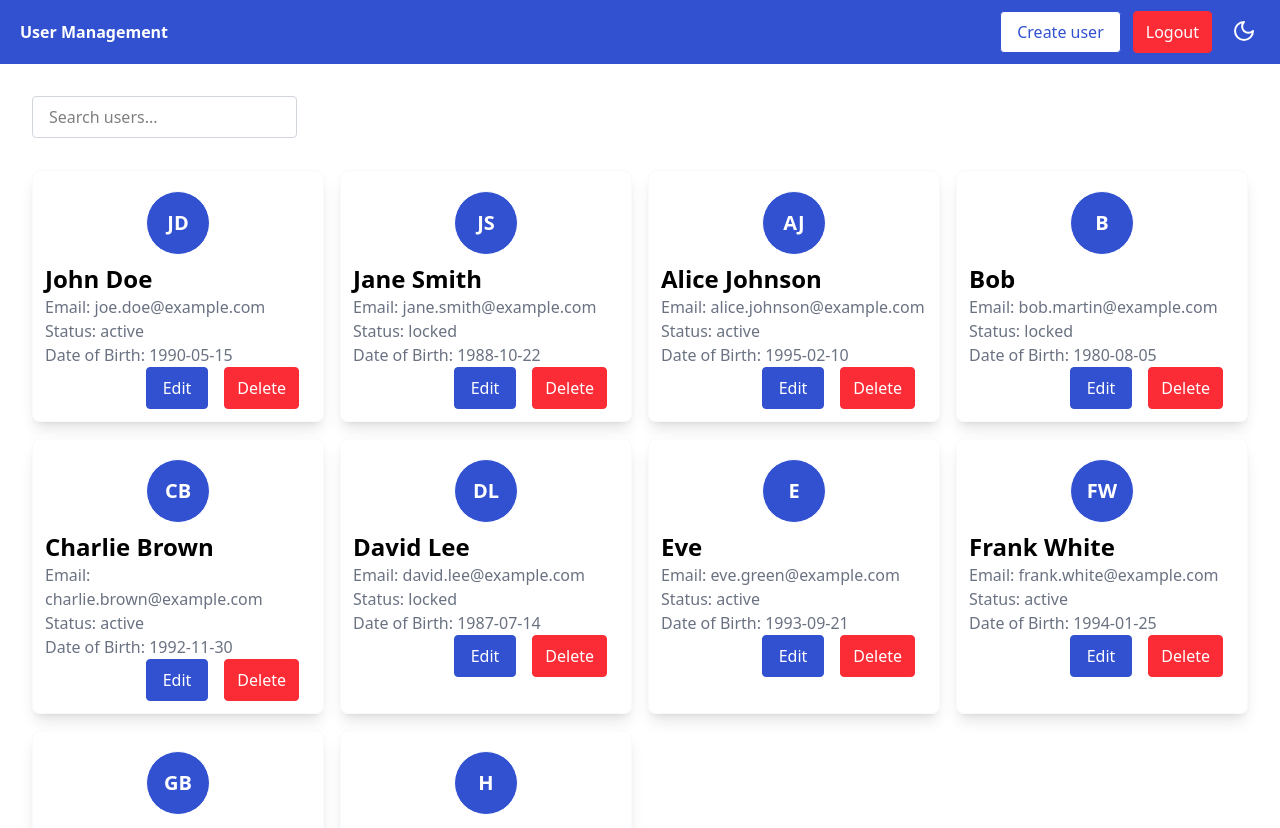
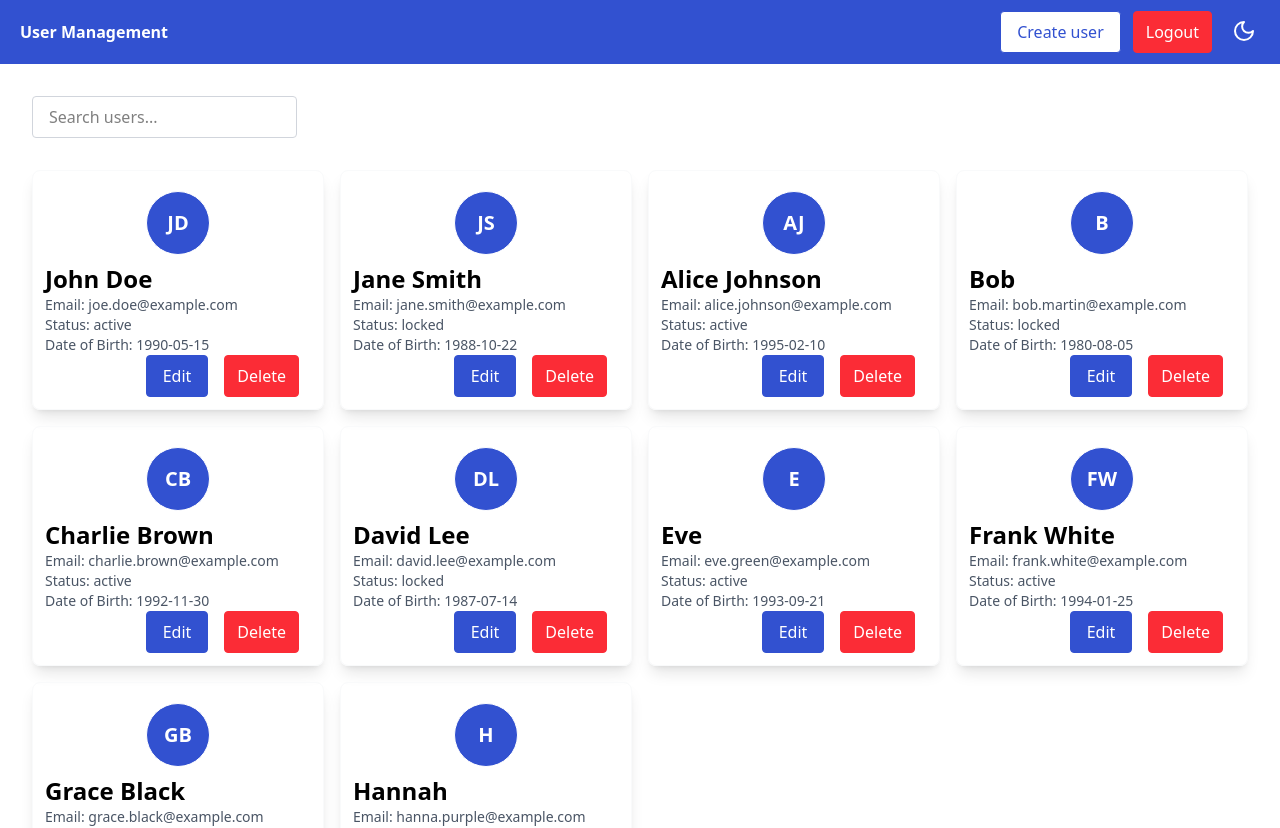
Before and after one commit to mariosabeh2022/User-Management, a React (Vite) app in the folder user-management-interface/: page / in a window 1280 px wide. Shown: the top 828 px of the page. Built offline with nearby package versions, Linux system fonts and the light colour scheme.

Commit message:
Modified UserCard infos class

```diff
--- a/user-management-interface/src/Components/Molecules/UserCard.tsx
+++ b/user-management-interface/src/Components/Molecules/UserCard.tsx
@@ -11,7 +11,6 @@ interface UserCard{
     dob:Date,
     status:Status
 }
-const font="font-light text-gray-500";
 
 const UserCard=({firstName,lastName,email,dob,status}:UserCard)=>{
     const year=dob.getFullYear();
@@ -27,9 +26,9 @@ const UserCard=({firstName,lastName,email,dob,status}:UserCard)=>{
                         hover:shadow-2xl border border-gray-50 hover:border-gray-200'>
             <UserInitial firstName={firstName} lastName={lastName}/>
             <h1 className="font-semibold text-2xl text-black-500">{firstName} {lastName}</h1>
-            <span className={font}>Email: {email}</span>
-            <span className={font}>Status: {status}</span>
-            <span className={font}>Date of Birth: {formattedDob}</span>
+            <span className="info">Email: {email}</span>
+            <span className="info">Status: {status}</span>
+            <span className="info">Date of Birth: {formattedDob}</span>
             <div className='flex justify-end'>
                 <Button className="bg-[var(--color-primary)] text-white border-[var(--color-primary)]
                                    hover:bg-[var(--color-primary-dark)] hover:text-white hover:border-[var(--color-primary-dark)]
--- a/user-management-interface/src/index.css
+++ b/user-management-interface/src/index.css
@@ -6,5 +6,5 @@
 }
 
 .info{
-    @apply text-sm text-gray-600 dark:text-gray-300
+    @apply text-sm text-gray-600 dark:text-gray-400
 }
```
